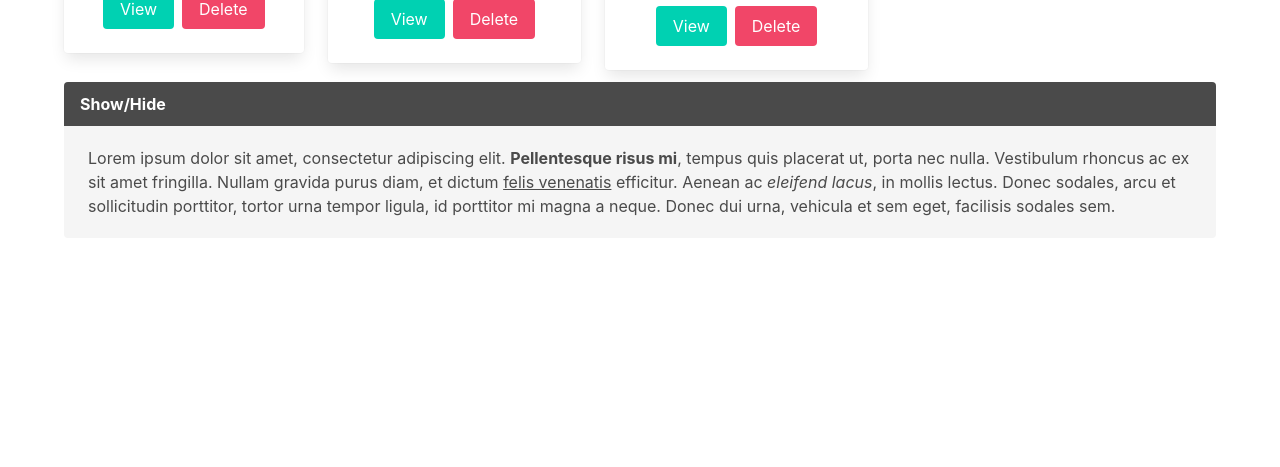
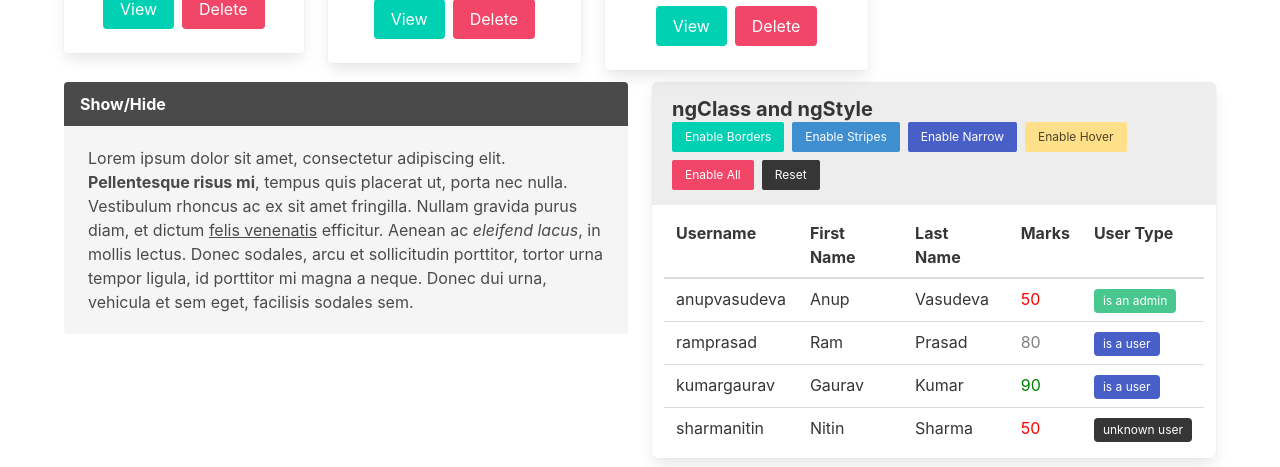
Before and after one commit to satishgupta07/Angular, an Angular app: page / in a window 1280 px wide. Shown: the part 442-909 px from the top of the page. Before the commit the page ends 800 px from the top, so only its background shows below. Built offline with nearby package versions, Linux system fonts and the light colour scheme.

Commit message:
ngClass | ngStyle | ngSwitch
Signed-off-by: Satish Kumar <satish.kumar06@nagarro.com>

```diff
--- a/src/app/built-in-directives/built-in-directives-demo/built-in-directives-demo.component.html
+++ b/src/app/built-in-directives/built-in-directives-demo/built-in-directives-demo.component.html
@@ -3,4 +3,7 @@
   <div class="column">
     <ngr-topic-show-hide></ngr-topic-show-hide>
   </div>
+  <div class="column">
+    <ngr-topic-class-and-style></ngr-topic-class-and-style>
+  </div>
 </div>
--- a/src/app/built-in-directives/built-in-directives.module.ts
+++ b/src/app/built-in-directives/built-in-directives.module.ts
@@ -4,11 +4,12 @@ import { BuiltInDirectivesDemoComponent } from './built-in-directives-demo/built
 import { UserCardComponent } from './user-card/user-card.component';
 import { TopicNgForComponent } from './topic-ng-for/topic-ng-for.component';
 import { TopicShowHideComponent } from './topic-show-hide/topic-show-hide.component';
+import { TopicClassAndStyleComponent } from './topic-class-and-style/topic-class-and-style.component';
 
 
 
 @NgModule({
-  declarations: [BuiltInDirectivesDemoComponent, UserCardComponent, TopicNgForComponent, TopicShowHideComponent],
+  declarations: [BuiltInDirectivesDemoComponent, UserCardComponent, TopicNgForComponent, TopicShowHideComponent, TopicClassAndStyleComponent],
   imports: [
     CommonModule
   ],
--- /dev/null
+++ b/src/app/built-in-directives/topic-class-and-style/topic-class-and-style.component.html
@@ -0,0 +1,58 @@
+<nav class="panel">
+    <div class="panel-heading">
+      <p>ngClass and ngStyle</p>
+      <div class="buttons">
+        <button class="button is-small is-primary" (click)="enableBorders()">
+          Enable Borders
+        </button>
+        <button class="button is-small is-info" (click)="enableStripes()">
+          Enable Stripes
+        </button>
+        <button class="button is-small is-link" (click)="enableNarrow()">
+          Enable Narrow
+        </button>
+        <button class="button is-small is-warning" (click)="enableHover()">
+          Enable Hover
+        </button>
+        <button class="button is-small is-danger" (click)="enableAll()">
+          Enable All
+        </button>
+        <button class="button is-small is-dark" (click)="resetAll()">
+          Reset
+        </button>
+      </div>
+    </div>
+    <div class="panel-block">
+      <table class="table is-fullwidth" [ngClass]="tableClasses">
+        <thead>
+          <th>Username</th>
+          <th>First Name</th>
+          <th>Last Name</th>
+          <th>Marks</th>
+          <th>User Type</th>
+        </thead>
+        <tbody>
+          <tr *ngFor="let student of students">
+            <td>{{ student.username }}</td>
+            <td>{{ student.firstName }}</td>
+            <td>{{ student.lastName }}</td>
+            <td [ngStyle]="getMarksStyles(student)">{{ student.marks }}</td>
+            <td>
+              <ng-container [ngSwitch]="student.type">
+                <ng-container *ngSwitchCase="'ADM'">
+                  <p class="tag is-small is-success">is an admin</p>
+                </ng-container>
+                <ng-container *ngSwitchCase="'USR'">
+                  <p class="tag is-small is-link">is a user</p>
+                </ng-container>
+                <ng-container *ngSwitchDefault>
+                  <p class="tag is-small is-dark">unknown user</p>
+                </ng-container>
+              </ng-container>
+
+            </td>
+          </tr>
+        </tbody>
+      </table>
+    </div>
+  </nav>
--- /dev/null
+++ b/src/app/built-in-directives/topic-class-and-style/topic-class-and-style.component.ts
@@ -0,0 +1,117 @@
+import { Component, OnInit } from '@angular/core';
+import { Student } from '../models/student.interface';
+
+interface TableProps {
+  shouldEnableBorders: boolean;
+  shouldEnableStripes: boolean;
+  shouldEnableNarrow: boolean;
+  shouldEnableHover: boolean;
+}
+
+@Component({
+  selector: 'ngr-topic-class-and-style',
+  templateUrl: './topic-class-and-style.component.html',
+  styleUrls: ['./topic-class-and-style.component.css']
+})
+export class TopicClassAndStyleComponent implements OnInit {
+
+  students: Student[] = [
+    {
+      username: 'anupvasudeva',
+      firstName: 'Anup',
+      lastName: 'Vasudeva',
+      marks: 50,
+      type: 'ADM', // is an admin
+    },
+    {
+      username: 'ramprasad',
+      firstName: 'Ram',
+      lastName: 'Prasad',
+      marks: 80,
+      type: 'USR', // is a user
+    },
+    {
+      username: 'kumargaurav',
+      firstName: 'Gaurav',
+      lastName: 'Kumar',
+      marks: 90,
+      type: 'USR',
+    },
+    {
+      username: 'sharmanitin',
+      firstName: 'Nitin',
+      lastName: 'Sharma',
+      marks: 50,
+      type: null,
+    },
+  ];
+
+  tableProperties!: TableProps;
+
+  constructor() { }
+
+ get tableClasses() {
+    return {
+      'is-bordered': this.tableProperties.shouldEnableBorders,
+      'is-striped': this.tableProperties.shouldEnableStripes,
+      'is-narrow': this.tableProperties.shouldEnableNarrow,
+      'is-hoverable': this.tableProperties.shouldEnableHover,
+    };
+  }
+
+  ngOnInit(): void {
+    this.resetTableProperties();
+  }
+
+  enableBorders() {
+    this.tableProperties.shouldEnableBorders = true;
+  }
+
+  enableStripes() {
+    this.tableProperties.shouldEnableStripes = true;
+  }
+
+  enableNarrow() {
+    this.tableProperties.shouldEnableNarrow = true;
+  }
+
+  enableHover() {
+    this.tableProperties.shouldEnableHover = true;
+  }
+
+  enableAll() {
+    this.enableBorders();
+    this.enableHover();
+    this.enableNarrow();
+    this.enableStripes();
+  }
+
+  resetAll() {
+    this.resetTableProperties();
+  }
+
+  getMarksStyles(student: Student) {
+    let color: string | any;
+    if (student.marks > 80) {
+      color = 'green';
+    } else if (student.marks > 70) {
+      color = 'gray';
+    } else if (student.marks <= 50) {
+      color = 'red';
+    }
+    // object short-hand notation
+    return {
+      color
+    };
+  }
+
+  private resetTableProperties() {
+    this.tableProperties = {
+      shouldEnableBorders: false,
+      shouldEnableStripes: false,
+      shouldEnableNarrow: false,
+      shouldEnableHover: false,
+    };
+  }
+
+}
```
Also changed, not shown: src/app/built-in-directives/models/student.interface.ts (added, +7 -0 lines), src/app/built-in-directives/topic-class-and-style/topic-class-and-style.component.css (added), 1 other file (tests, documents, lock files or other folders).
